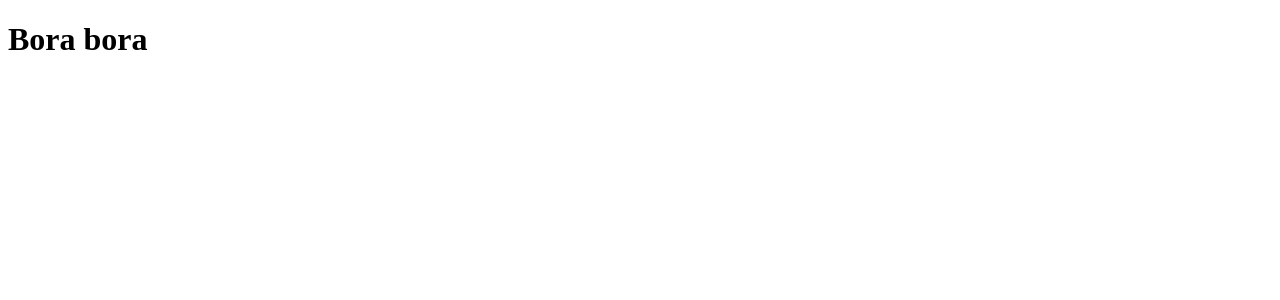
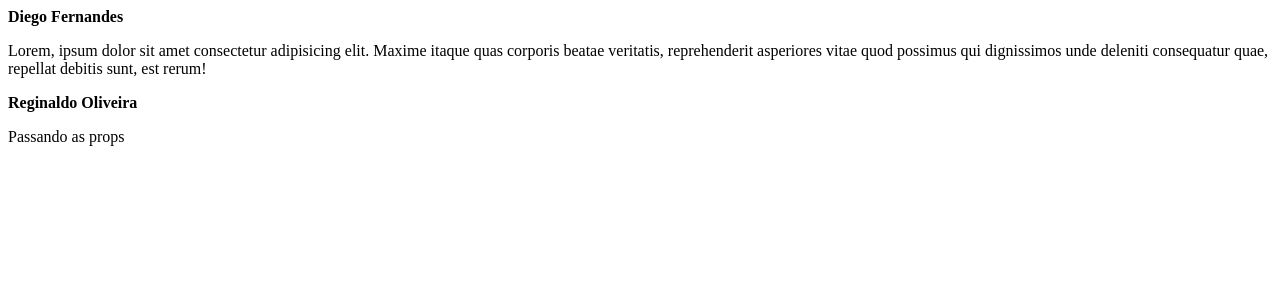
Before and after one commit to Reginaldo007oliveira/ReactJsAndVite, a React (Vite) app: page / in a window 1280 px wide. Shown: the top 300 px of the page. Built offline with nearby package versions, Linux system fonts and the light colour scheme.

Commit message:
Passando props para o compoente

```diff
--- a/src/App.jsx
+++ b/src/App.jsx
@@ -1,12 +1,19 @@
 
-function App() {
+import {Post} from './components/Post'
 
+
+export default function App() {
 
   return (
     <>
-     <h1>Bora bora</h1>
+    <Post
+        author="Diego Fernandes"
+        content="Lorem, ipsum dolor sit amet consectetur adipisicing elit. Maxime itaque quas corporis beatae veritatis, reprehenderit asperiores vitae quod possimus qui dignissimos unde deleniti consequatur quae, repellat debitis sunt, est rerum!"
+      />
+      <Post
+        author="Reginaldo Oliveira"
+        content="Passando as props"
+      />
     </>
   )
 }
-
-export default App
--- /dev/null
+++ b/src/components/Post.jsx
@@ -0,0 +1,8 @@
+export function Post(props) {
+    return (
+      <div>
+        <strong>{props.author}</strong>
+        <p>{props.content}</p>
+      </div>
+    )
+  }
```
Also changed, not shown: src/components/Post.module.css (added).
